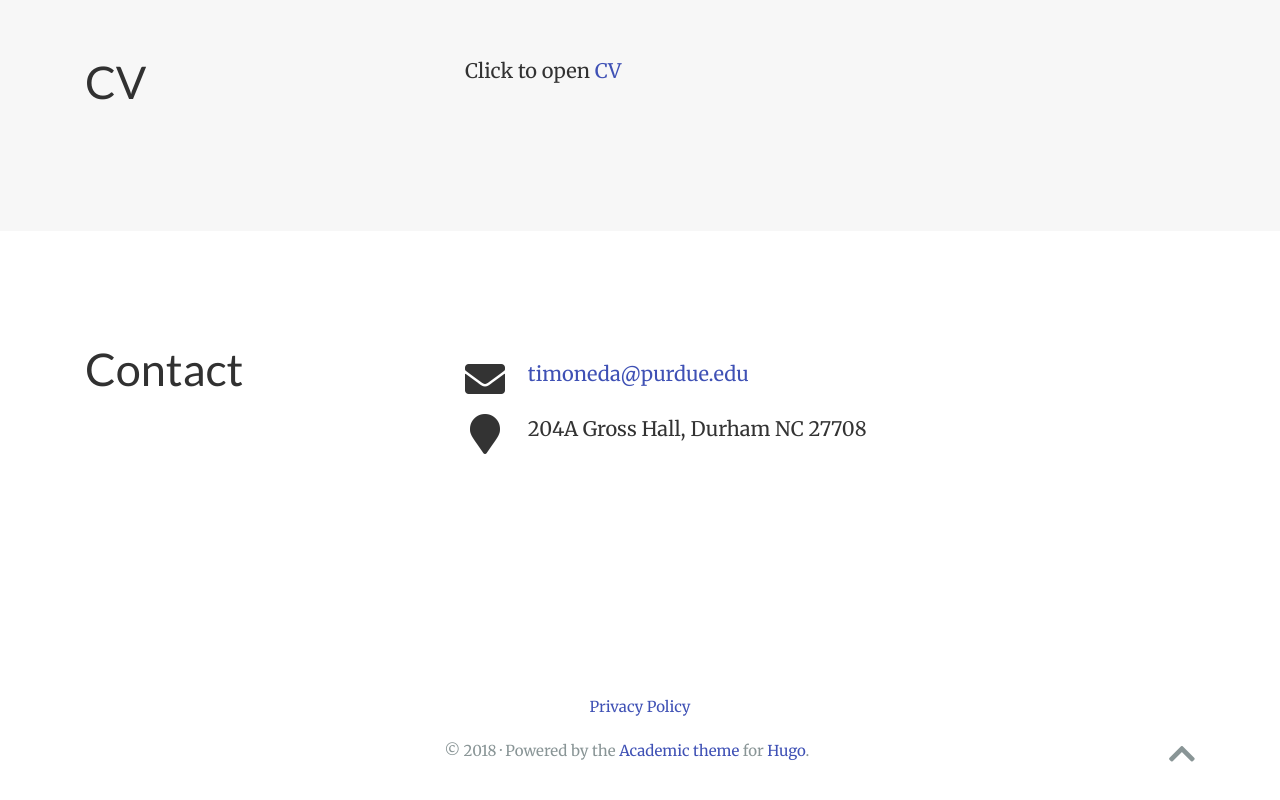
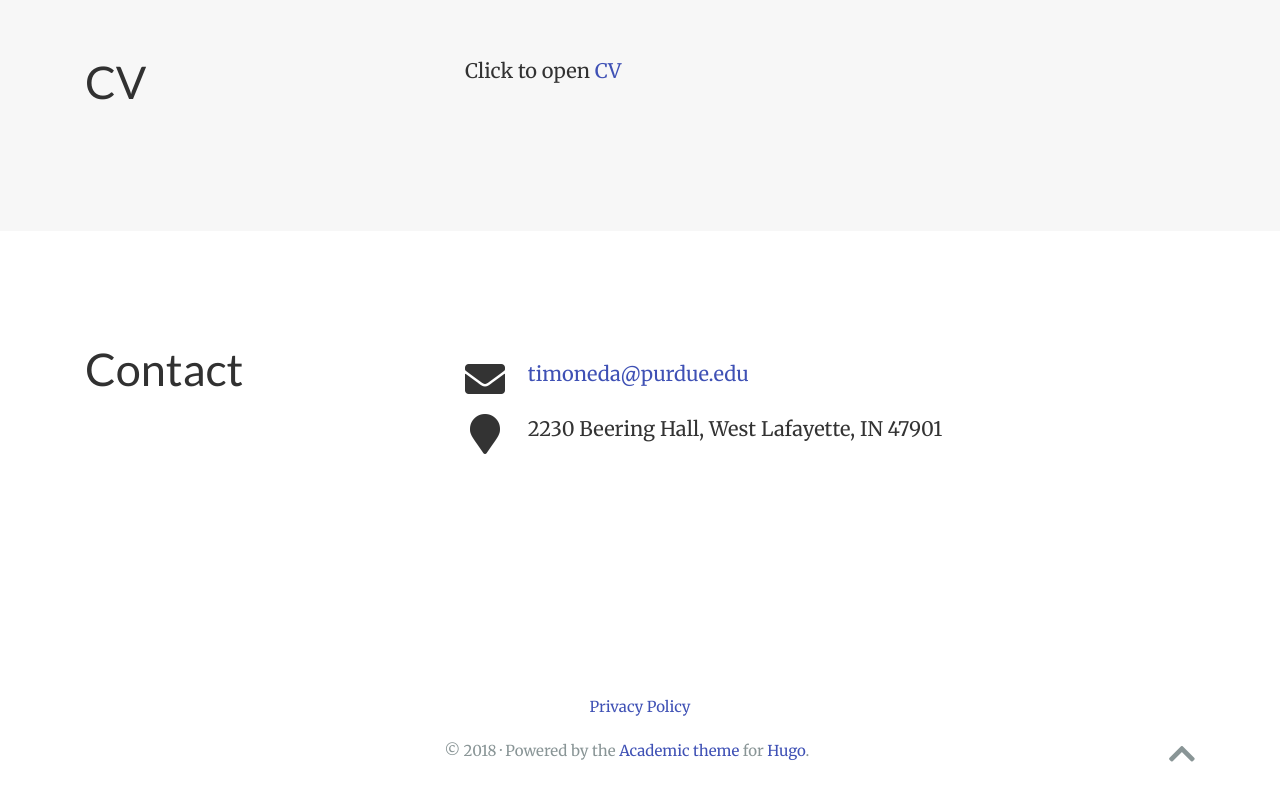
Before and after one commit to joantimoneda/test_repository_web, a plain HTML site: page index.html in a window 1280 px wide. Shown: the part 3048-3848 px from the top of the page. Drawn offline with nearby package versions, Linux system fonts and the light colour scheme; some icons are missing.

Commit message:
Update index.html

```diff
--- a/index.html
+++ b/index.html
@@ -665,7 +665,7 @@ Under Review.
 
       <li>
         <i class="fa-li fas fa-map-marker fa-2x" aria-hidden="true"></i>
-        <span id="person-address" itemprop="address">204A Gross Hall, Durham NC 27708</span>
+        <span id="person-address" itemprop="address">2230 Beering Hall, West Lafayette, IN 47901</span>
       </li>
 
 
```
